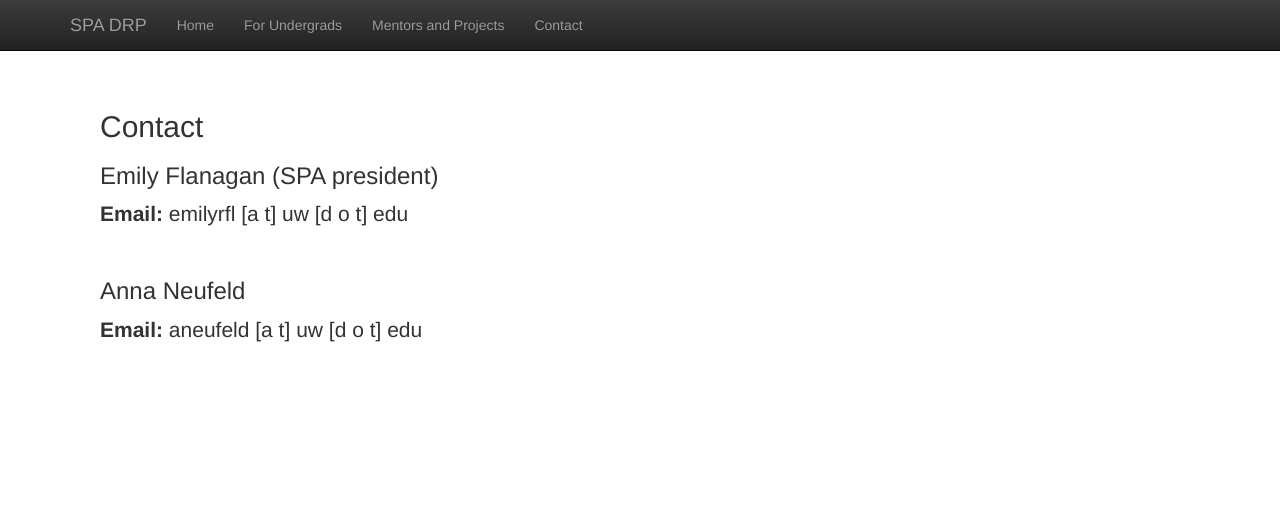
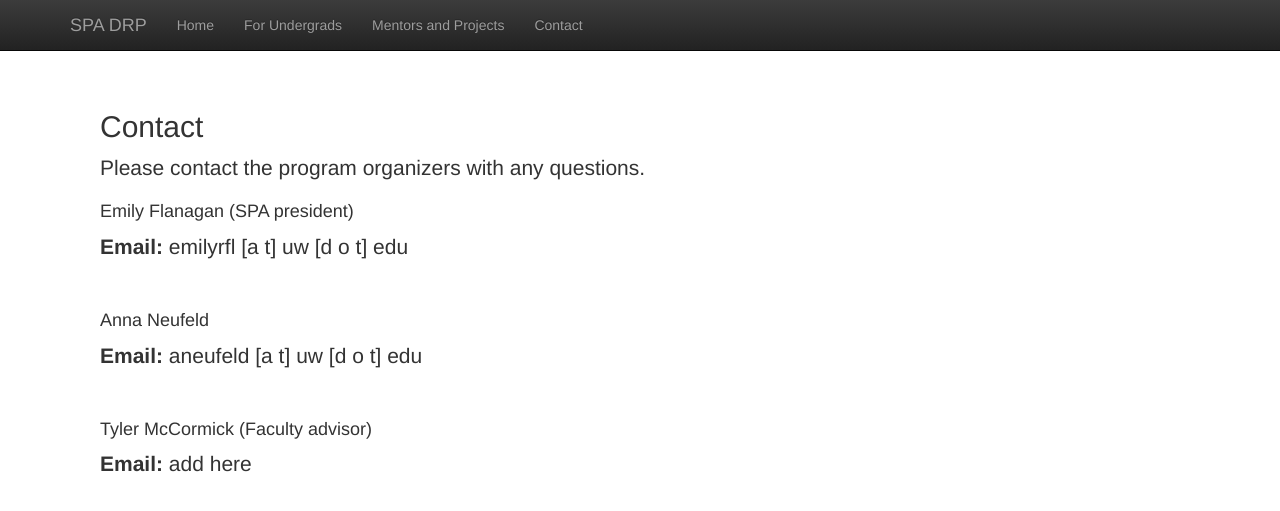
Before and after one commit to anna-neufeld/spa_drp, a Jekyll site: the page built from contact.html, in a window 1280 px wide. Shown: the top 511 px of the page. Built offline with Jekyll 4.4.1, drawn with Linux system fonts in a browser that asks for light colours; nearby versions of some CDN libraries; library files that are not in the unit come from our copies.

Commit message:
fixing pages

```diff
--- a/contact.html
+++ b/contact.html
@@ -5,14 +5,22 @@ title:  'Contact'
 
 <div class="col-md-8">
   <h2 class="featurette-heading">Contact </h2>
-  <h3>Emily Flanagan (SPA president)</h3>
+  <p class="lead">
+  Please contact the program organizers with any questions.
+  </p>
+  <h4>Emily Flanagan (SPA president)</h4>
   <p class="lead">
     <strong>Email:</strong> emilyrfl [a t] uw [d o t] edu <br/>
     <br/>
   </p>
-  <h3>Anna Neufeld </h3>
+  <h4>Anna Neufeld </h4>
   <p class="lead">
     <strong>Email:</strong> aneufeld [a t] uw [d o t] edu <br/>
     <br/>
   </p>
+  <h4> Tyler McCormick (Faculty advisor)</h4>
+  <p class="lead">
+    <strong>Email:</strong> add here <br/>
+    <br/>
+  </p>
 </div>
--- a/mentors.html
+++ b/mentors.html
@@ -5,7 +5,7 @@ title:  'Mentors and Projects'
 
 
 <div class="col-md-8">
-<h1>Winter 2020, Mentors and Projects</h1>
+  <h2 class="featurette-heading">Winter 2020, Mentors and Projects: </h2>
 <h4>Anna Neufeld</h4>
 <p class="content" style="padding:0px;margin:0px 20px 0px;">
     <li style="padding:0px;margin:0px 20px 0px;"> <i>Please add project</i> A project</li>
```
